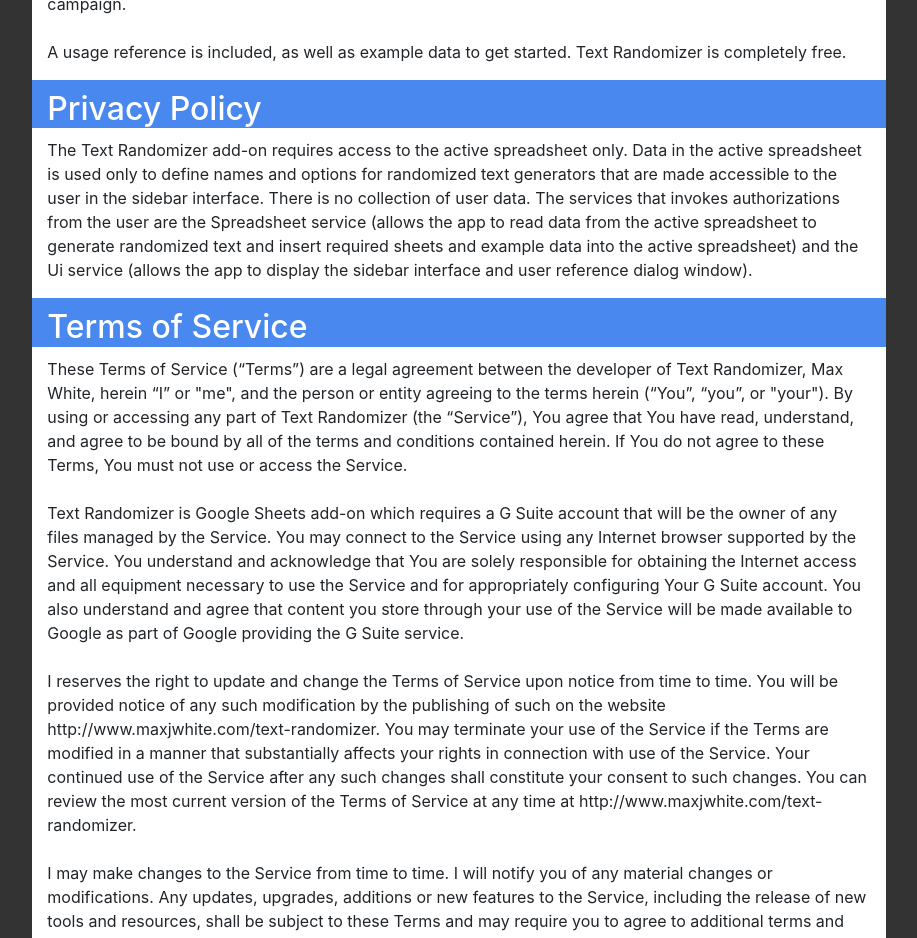
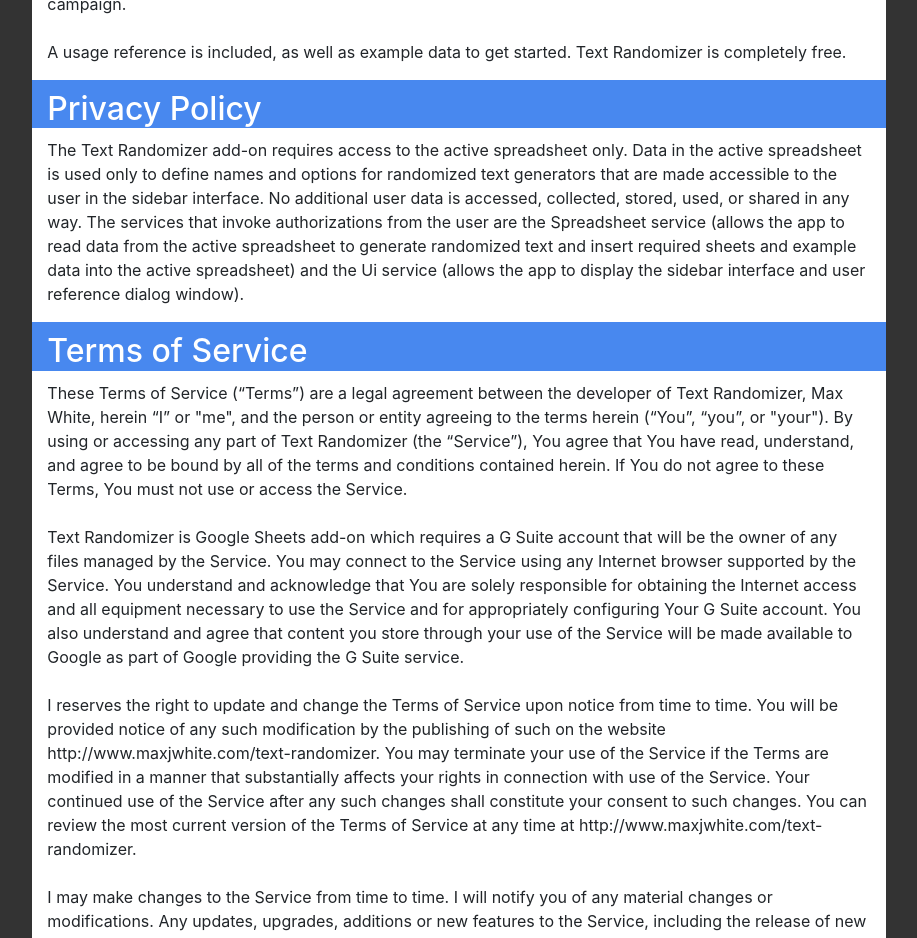
Before and after one commit to sewardhorace/sewardhorace.github.io, a plain HTML site: page text-randomizer/index.html in a window 1280 px wide. Shown: the part 959-1897 px from the top of the page, without its empty margins (181-1098 px from the left). Drawn offline with nearby package versions, Linux system fonts and the light colour scheme.

Commit message:
Update index.html

```diff
--- a/text-randomizer/index.html
+++ b/text-randomizer/index.html
@@ -39,7 +39,7 @@
         <div>
           <h2>Privacy Policy</h2>
           <p>
-            The Text Randomizer add-on requires access to the active spreadsheet only. Data in the active spreadsheet is used only to define names and options for randomized text generators that are made accessible to the user in the sidebar interface. There is no collection of user data. The services that invokes authorizations from the user are the Spreadsheet service (allows the app to read data from the active spreadsheet to generate randomized text and insert required sheets and example data into the active spreadsheet) and the Ui service (allows the app to display the sidebar interface and user reference dialog window).
+            The Text Randomizer add-on requires access to the active spreadsheet only. Data in the active spreadsheet is used only to define names and options for randomized text generators that are made accessible to the user in the sidebar interface. No additional user data is accessed, collected, stored, used, or shared in any way. The services that invoke authorizations from the user are the Spreadsheet service (allows the app to read data from the active spreadsheet to generate randomized text and insert required sheets and example data into the active spreadsheet) and the Ui service (allows the app to display the sidebar interface and user reference dialog window).
           </p>
         </div>
 
```
